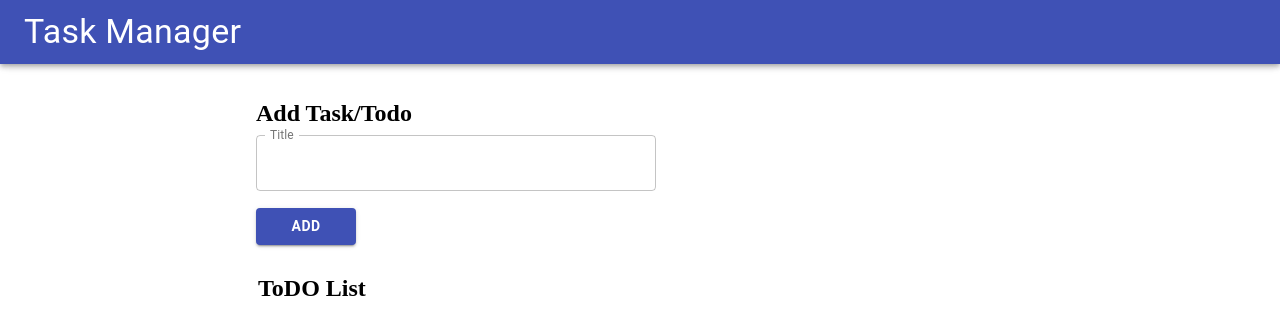
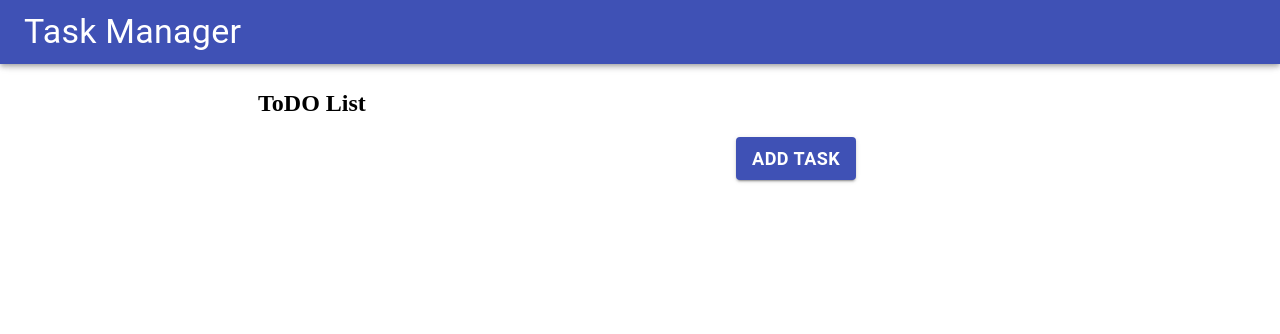
Before and after one commit to Enaturale/todoapp, a React (Create React App) app: page / in a window 1280 px wide. Shown: the top 334 px of the page. Built offline with nearby package versions, Linux system fonts and the light colour scheme.

Commit message:
Routing between pages and buttons and fetching a todo item based on id

```diff
--- a/src/components/AddTodo.js
+++ b/src/components/AddTodo.js
@@ -24,7 +24,9 @@ class AddTodo extends React.Component{
       return;
     }
     this.props.addTodoHandler(this.state);
-    this.setState({title: ""})
+    this.setState({title: ""});
+    this.props.history.push("/");
+
 
   }
 
--- a/src/components/App.js
+++ b/src/components/App.js
@@ -1,52 +1,65 @@
-import React, { useState, useEffect } from 'react';
-import './App.css';
-import { uuid } from 'uuidv4';
+import React, { useState, useEffect } from "react";
+import "./App.css";
+import { uuid } from "uuidv4";
+import { BrowserRouter as Router, Switch, Route } from "react-router-dom";
 
-import Header from './Header';
-import AddTodo from './AddTodo';
-import TodoList from './TodoList';
+import Header from "./Header";
+import AddTodo from "./AddTodo";
+import TodoList from "./TodoList";
+import TodoDetail from "./TodoDetail";
 
 
 function App() {
-
-  const LOCAL_STORAGE_KEY = "lists"
+  const LOCAL_STORAGE_KEY = "lists";
   const [list, setList] = useState([]);
 
   //handle the todoform from the AddTodo
-  const addTodoHandler = (listed) =>{
+  const addTodoHandler = (listed) => {
     console.log(listed);
-    setList([...list, {id: uuid(), ...listed}]);
-
-  }
+    setList([...list, { id: uuid(), ...listed }]);
+  };
 
   const removeTodoHandler = (id) => {
     const newTodoList = list.filter((listed) => {
       return listed.id !== id;
-    })
+    });
 
     setList(newTodoList);
-
-  }
+  };
 
   useEffect(() => {
-  const retrieveLists = JSON.parse(localStorage.getItem(LOCAL_STORAGE_KEY));
-   if (retrieveLists) setList(retrieveLists);
+    const retrieveLists = JSON.parse(localStorage.getItem(LOCAL_STORAGE_KEY));
+    if (retrieveLists) setList(retrieveLists);
   }, []);
 
   useEffect(() => {
-    localStorage.setItem(LOCAL_STORAGE_KEY, JSON.stringify(list))
-
+    localStorage.setItem(LOCAL_STORAGE_KEY, JSON.stringify(list));
   }, [list]);
-
-
 
   return (
     <div>
+      <Router>
+        <Header />
+        <Switch>
+          <Route
+            exact
+            path="/"
+            render={(props) => (
+              <TodoList {...props} lists={list} getListId={removeTodoHandler} />
+            )}
+          />
+          <Route
+            path="/add"
+            render={(props) => (
+              <AddTodo {...props} addTodoHandler={addTodoHandler} />
+            )}
+          />
+          <Route path ="/listed/:id" component={TodoDetail}/>
+        </Switch>
 
-     <Header />
-     <AddTodo addTodoHandler={addTodoHandler}/>
-     <TodoList lists ={list} getListId={removeTodoHandler} />
-
+        {/* <AddTodo addTodoHandler={addTodoHandler} />
+        <TodoList lists={list} getListId={removeTodoHandler} /> */}
+      </Router>
     </div>
   );
 }
--- a/src/components/TodoCard.js
+++ b/src/components/TodoCard.js
@@ -6,6 +6,8 @@ import { makeStyles } from "@material-ui/core/styles";
 
 import todo from "../images/list.png";
 import { Box } from "@material-ui/core";
+
+import { Link } from "react-router-dom";
 
 const useStyles = makeStyles((theme) => ({
   titleList: {
@@ -35,20 +37,26 @@ const TodoCard = (props) => {
     <div>
       <div className={classes.listeditems}>
         <Box display="flex">
-          <img src ={todo} className={classes.image} alt="todo Icon" />
+          <img src={todo} className={classes.image} alt="todo Icon" />
 
-        <div style={{ fontWeight: "bold" }}>{title}
-
+          <div style={{ fontWeight: "bold" }}>
+            <Link
+              to={{
+                pathname: `/listed/${id}`,
+                state: { list: props.list },
+              }}
+              style={{ textDecoration: "none", color: "black" }}
+            >
+              <div>{title}</div>
+            </Link>
 
             {/* {completed} */}
             <DeleteForeverOutlinedIcon
               style={{ marginLeft: "23rem", color: "#D21404" }}
-            onClick = {() => props.clickHandler(id)}
+              onClick={() => props.clickHandler(id)}
             />
           </div>
-
         </Box>
-
       </div>
 
       <div style={{ width: "600px" }}>
--- a/src/components/TodoDetail.js
+++ b/src/components/TodoDetail.js
@@ -0,0 +1,27 @@
+import React from "react";
+import { makeStyles } from "@material-ui/core/styles";
+import { Button } from "@material-ui/core";
+
+const useStyles = makeStyles((theme) => ({}));
+
+const TodoDetail = (props) => {
+  const classes = useStyles();
+  //   const {title} = props.location.state.list;
+  const {title} = props.location.state.list;
+
+  return (
+    <div>
+      <div style={{ marginTop: "120px", marginLeft: "100px" }}>
+        <h2>{title}</h2>
+      </div>
+
+      <div>
+        <Button variant="contained" color="primary">
+          Back to Todo List
+        </Button>
+      </div>
+    </div>
+  );
+};
+
+export default TodoDetail;
--- a/src/components/TodoList.js
+++ b/src/components/TodoList.js
@@ -2,8 +2,8 @@ import React from "react";
 
 import { makeStyles } from "@material-ui/core/styles";
 import TodoCard from "./TodoCard";
-
-
+import { Button } from "@material-ui/core";
+import { Link} from "react-router-dom";
 
 const useStyles = makeStyles((theme) => ({
   titleList: {
@@ -17,26 +17,37 @@ const useStyles = makeStyles((theme) => ({
     paddingBottom: 10,
     paddingLeft: 20,
     fontSize: 20,
-    fontFamily: 'Gill Sans, sans-serif'
+    fontFamily: "Gill Sans, sans-serif",
   },
 }));
 
 const TodoList = (props) => {
   const classes = useStyles();
 
-  const deleteTodoHandler =(id) =>{
-      props.getListId(id);
-  }
+  const deleteTodoHandler = (id) => {
+    props.getListId(id);
+  };
+
+
 
   const renderTodoList = props.lists.map((list) => {
     return (
-      <TodoCard list ={list} clickHandler={deleteTodoHandler} key={list.id}/>
+      <TodoCard list={list} clickHandler={deleteTodoHandler} key={list.id} />
     );
   });
 
   return (
     <div className={classes.titleList}>
-      <h2> ToDO List</h2>
+      <h2 style={{ marginTop: "90px" }}> ToDO List</h2>
+      <Link to="/add" style ={{textDecoration:'none'}}>
+      <Button
+        variant="contained"
+        color="primary"
+        style={{ marginLeft: "478px", fontSize:'large', fontWeight: 'bold'}}
+      >
+        Add Task
+      </Button>
+      </Link>
       {renderTodoList}
     </div>
   );
```
Lines whose indentation alone changed are shown as unchanged.
